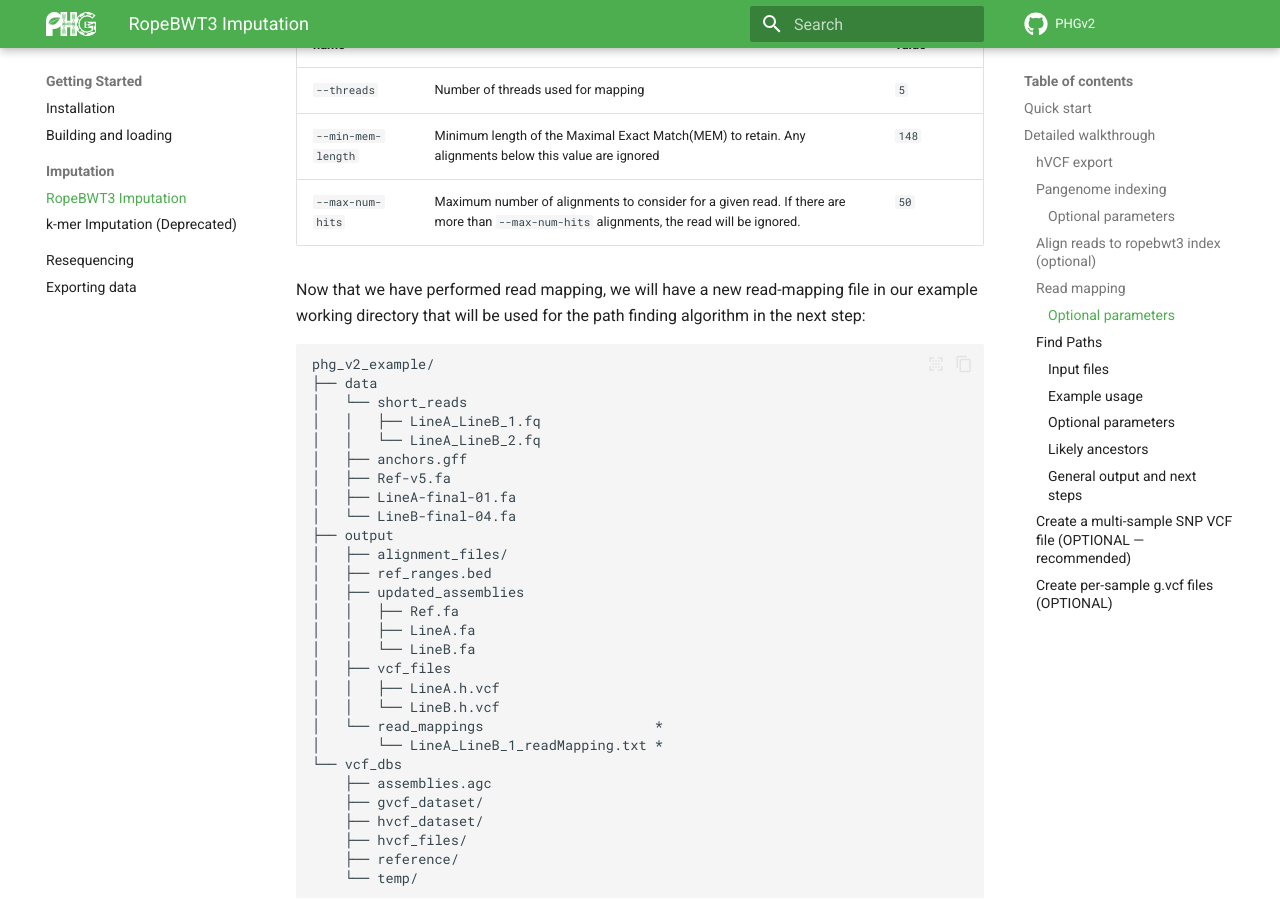
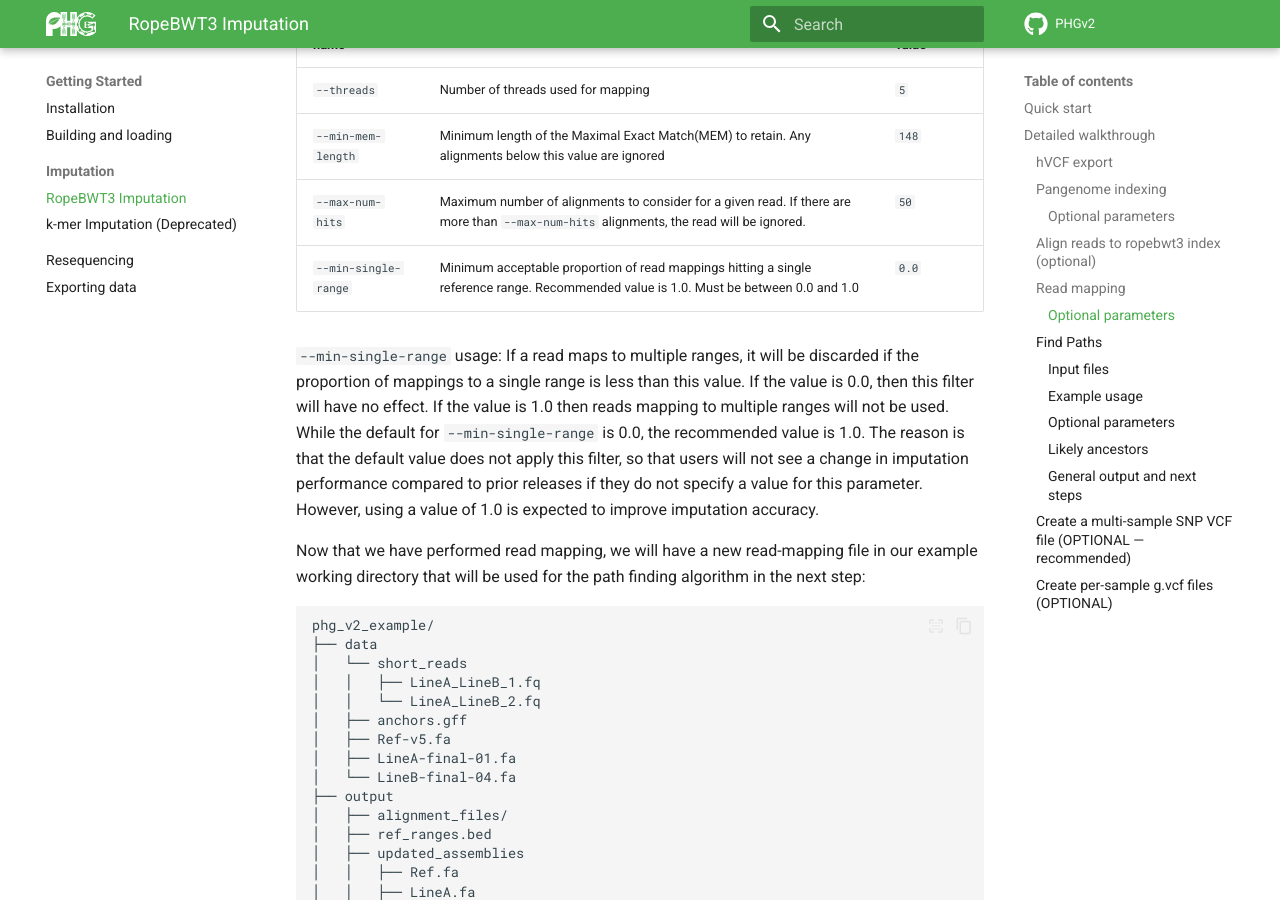
Before and after one commit to maize-genetics/phg_v2, an MkDocs documentation site: the page built from docs/imputation_ropebwt.md, in a window 1280 px wide and 900 px high, scrolled down 9890 px. Built offline with MkDocs 1.6.1 and Material for MkDocs 9.7.7, drawn with Linux system fonts in a browser that asks for light colours; comment, search, counter and statistics services are not loaded.

Commit message:
adds documentation of --min-single-range

```diff
--- a/docs/imputation_ropebwt.md
+++ b/docs/imputation_ropebwt.md
@@ -462,12 +462,20 @@ a comma separated list.
 #### Optional parameters
 The Map Reads  command can take the following optional parameters:
 
-| Parameter name     | Description                                                                                                                               | Default value |
-|--------------------|-------------------------------------------------------------------------------------------------------------------------------------------|---------------|
-| `--threads`        | Number of threads used for mapping                                                                                                        | `5`           |
-| `--min-mem-length` | Minimum length of the Maximal Exact Match(MEM) to retain.  Any alignments below this value are ignored                                    | `148`         |
-| `--max-num-hits`  | Maximum number of alignments to consider for a given read.  If there are more than `--max-num-hits` alignments, the read will be ignored. | `50`          |
+| Parameter name      | Description                                                                                                                               | Default value |
+|---------------------|-------------------------------------------------------------------------------------------------------------------------------------------|---------------|
+| `--threads`         | Number of threads used for mapping                                                                                                        | `5`           |
+| `--min-mem-length`  | Minimum length of the Maximal Exact Match(MEM) to retain.  Any alignments below this value are ignored                                    | `148`         |
+| `--max-num-hits`    | Maximum number of alignments to consider for a given read.  If there are more than `--max-num-hits` alignments, the read will be ignored. | `50`          |
+| `--min-single-range` | Minimum acceptable proportion of read mappings hitting a single reference range. Recommended value is 1.0. Must be between 0.0 and 1.0    | `0.0`         |
 
+`--min-single-range` usage: If a read maps to multiple ranges, it will be discarded if
+the proportion of mappings to a single range is less than this value. If the value is 0.0,
+then this filter will have no effect. If the value is 1.0 then reads mapping to multiple
+ranges will not be used. While the default for `--min-single-range` is 0.0, the recommended value is 1.0.
+The reason is that the default value does not apply this filter, so that users will not see a change in
+imputation performance compared to prior releases if they do not specify a value for this parameter.
+However, using a value of 1.0 is expected to improve imputation accuracy.
 
 
 
```
